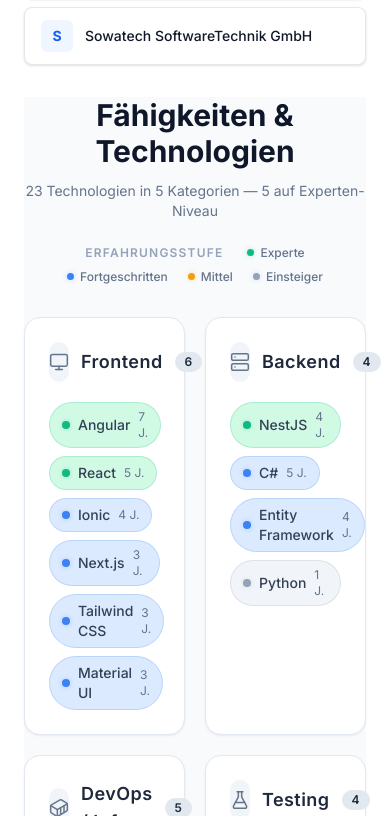
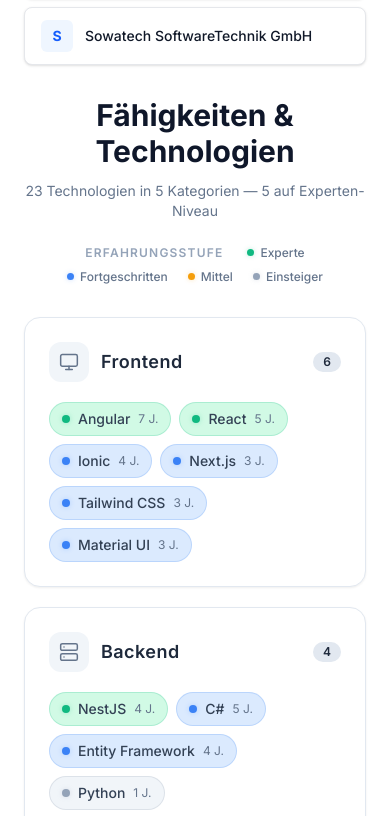
Before and after one commit to Sevenhero/cv-generator, a Next.js app: page / in a window 390 px wide. Shown: the part 948-1764 px from the top of the page. Built offline with nearby package versions, Linux system fonts and the light colour scheme.

Commit message:
fix experience

```diff
--- a/src/app/components/Experience.tsx
+++ b/src/app/components/Experience.tsx
@@ -96,7 +96,7 @@
           {addition.map((item, i) => (
             <li key={i} className="flex items-start gap-2.5 text-gray-700">
               <span
-                className="mt-[7px] h-1.5 w-1.5 shrink-0 rounded-full bg-blue-400"
+                className="mt-1.75 h-1.5 w-1.5 shrink-0 rounded-full bg-blue-400"
                 aria-hidden="true"
               />
               <span className="leading-relaxed">{item}</span>
--- a/src/app/components/SkillCategories.tsx
+++ b/src/app/components/SkillCategories.tsx
@@ -202,7 +202,6 @@
         <>
             {skillCategories && skillCategories.length > 0 && <div
                 className="lg:px-8 break-before-page"
-                style={{ backgroundColor: "#f8fafc" }}
             >
                 <div className="max-w-6xl mx-auto">
                     <div className="text-center mb-6">
@@ -223,7 +222,7 @@
 
                     <Legend />
 
-                    <div className="grid grid-cols-2 lg:grid-cols-3 gap-5">
+                    <div className="grid sm:grid-cols-1 md:grid-cols-2 lg:grid-cols-3 gap-5">
                         {skillCategories.map((category) => (
                             <CategoryCard key={category.key} category={category} />
                         ))}
--- a/src/app/page.tsx
+++ b/src/app/page.tsx
@@ -36,7 +36,7 @@
   return (
     <>
       <div className="bg-gray-100">
-        <div className="mx-auto sm:py-8 w-full max-w-[1000px]">
+        <div className="mx-auto sm:py-8 w-full max-w-250">
           <div className="grid gap-6 sm:px-8">
             <div className="col-span-12 md:col-span-4">
               <div className="bg-white p-6">
```
